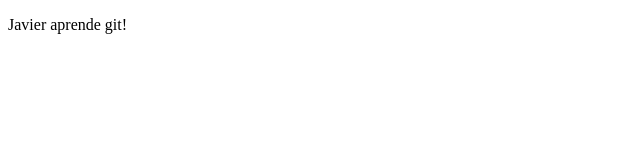
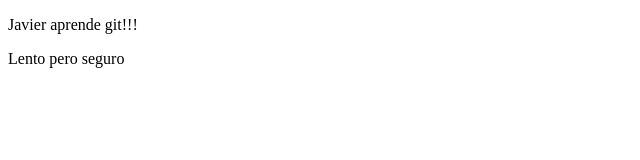
Before and after one commit to JavierSandoval1/Prueba-2, a plain HTML site: page index.html in a window 1280 px wide. Shown: the whole page, without its empty margins (0-640 px from the left). Drawn offline with Linux system fonts and the light colour scheme.

Commit message:
lento pero seguro

```diff
--- a/index.html
+++ b/index.html
@@ -6,6 +6,7 @@
     <title>Prueba</title>
 </head>
 <body>
-    <P>Javier aprende git!</P>
+    <P>Javier aprende git!!!</P>
+    <p>Lento pero seguro</p>
 </body>
 </html>
```
